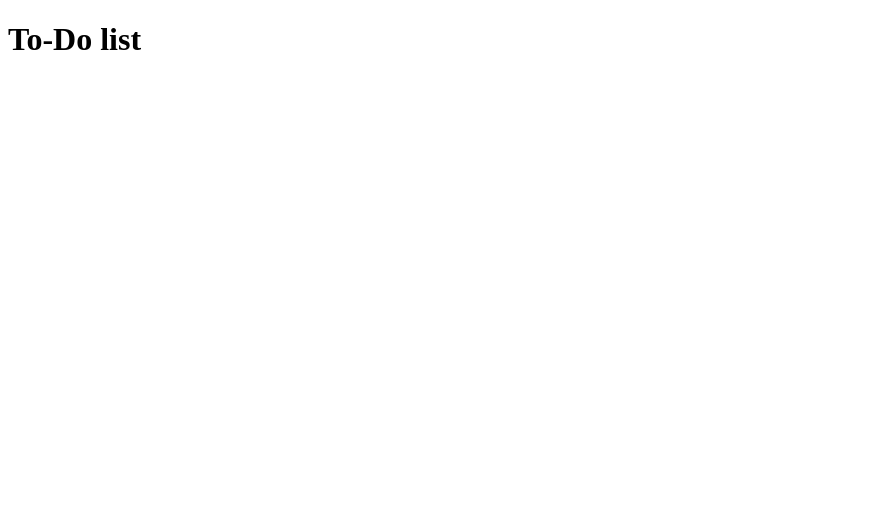
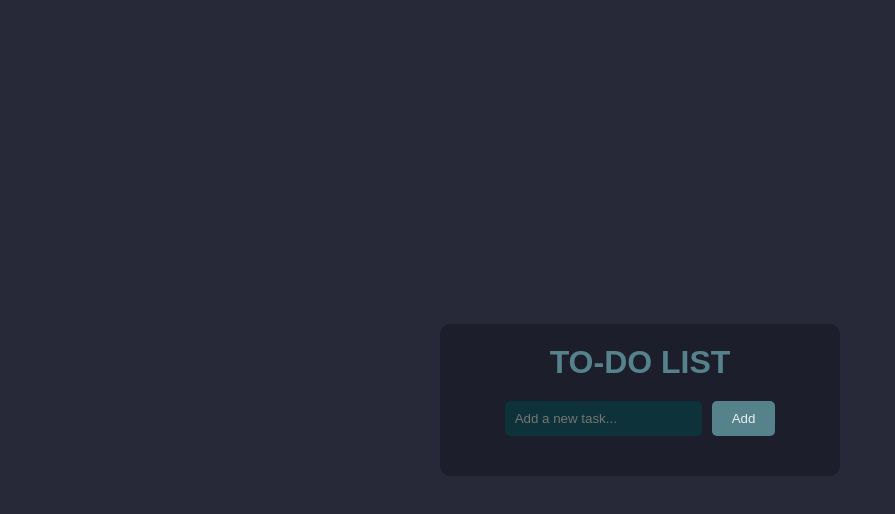
Before and after one commit to blunderdog93/TO-DO-list, a plain HTML site: page index.html in a window 1280 px wide. Shown: the whole page, without its empty margins (0-895 px from the left). Drawn offline with Linux system fonts and the light colour scheme.

Commit message:
added basic layout and styling

```diff
--- a/index.html
+++ b/index.html
@@ -3,9 +3,19 @@
 <head>
     <meta charset="UTF-8">
     <meta name="viewport" content="width=device-width, initial-scale=1.0">
+    <link rel="stylesheet" href="style.css">
     <title>Document</title>
 </head>
 <body>
-    <h1>To-Do list</h1>
+    <div class="container">
+        <h1>TO-DO LIST</h1>
+        <div class="input-container">
+            <input type="text" id="task-input" placeholder="Add a new task...">
+            <button id="add-task-btn">Add</button>
+        </div>
+        <ul id="task-list">
+
+        </ul>
+    </div>
 </body>
 </html>
--- /dev/null
+++ b/style.css
@@ -0,0 +1,52 @@
+*{
+    margin: 0;
+    padding: 0;
+    box-sizing: border-box;
+}
+body{
+    font-family: fantasy, sans-serif;
+    background-color: #272939;
+    display: flex;
+    justify-content: center;
+    align-items: center;
+    height: 100vh;
+}
+.container{
+    display: flex;
+    flex-direction: column;
+    background-color: #1D1E2C ;
+    padding: 20px;
+    width: 400px;
+    border-radius: 10px;
+    color: #55828B ;
+    justify-content: center;
+    align-items: center;
+}
+.input-container{
+    display: flex;
+    margin-bottom: 20px;
+    margin-top: 20px;
+
+}
+#task-input{
+    flex: 1;
+    padding: 10px;
+    border: none;
+    border-radius: 5px;
+    margin-right: 10px;
+    background-color: #0d323a;
+    color: #E8F1F2 ;
+}
+#add-task-btn{
+    padding: 10px 20px;
+    border: none;
+    border-radius: 5px;
+    background-color: #55828B ;
+    color: #E8F1F2 ;
+    cursor: pointer;
+}
+
+#add-task-btn:hover{
+    background-color: #203135;
+    color: #7fc7d6 ;
+}
```
